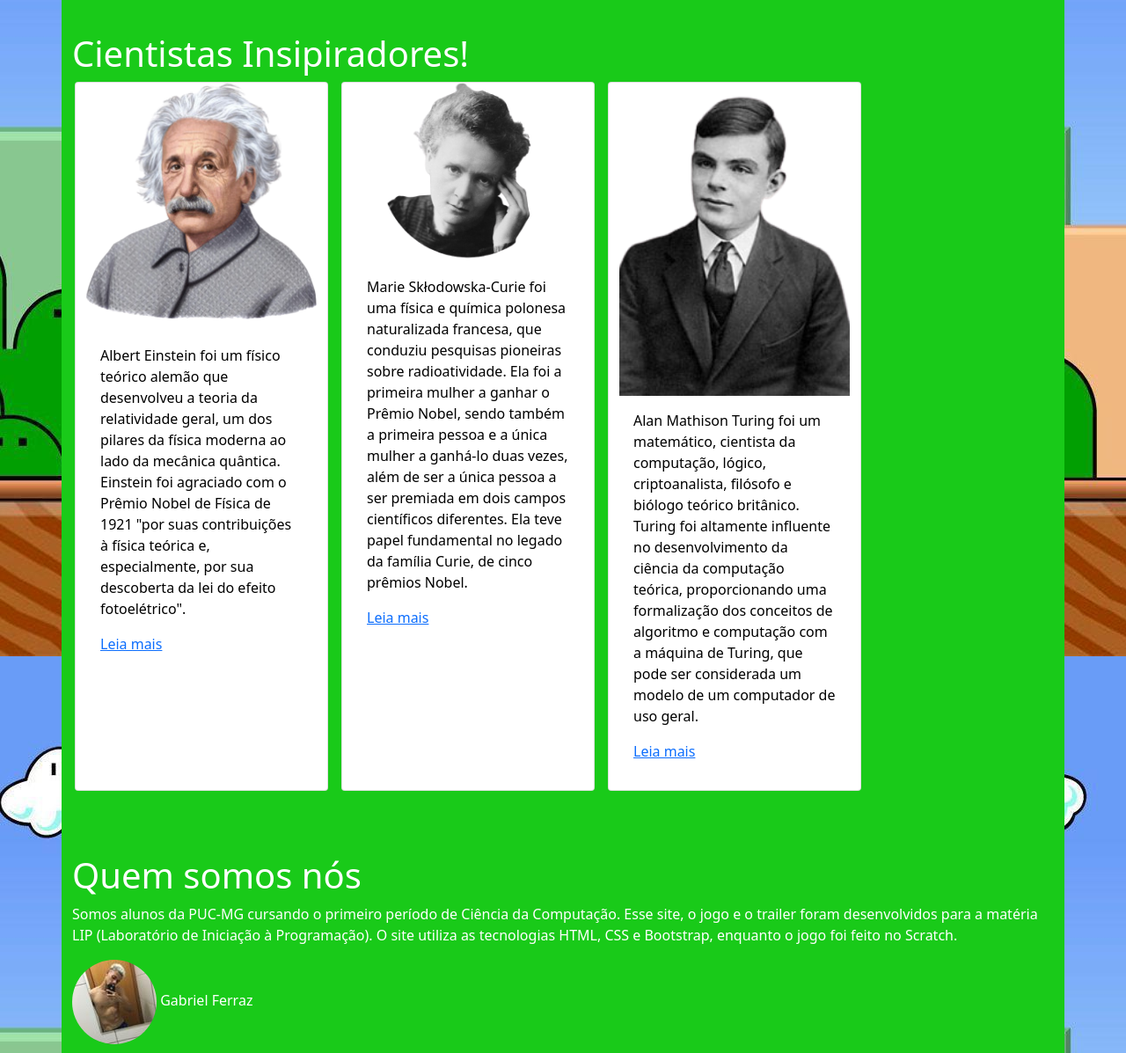
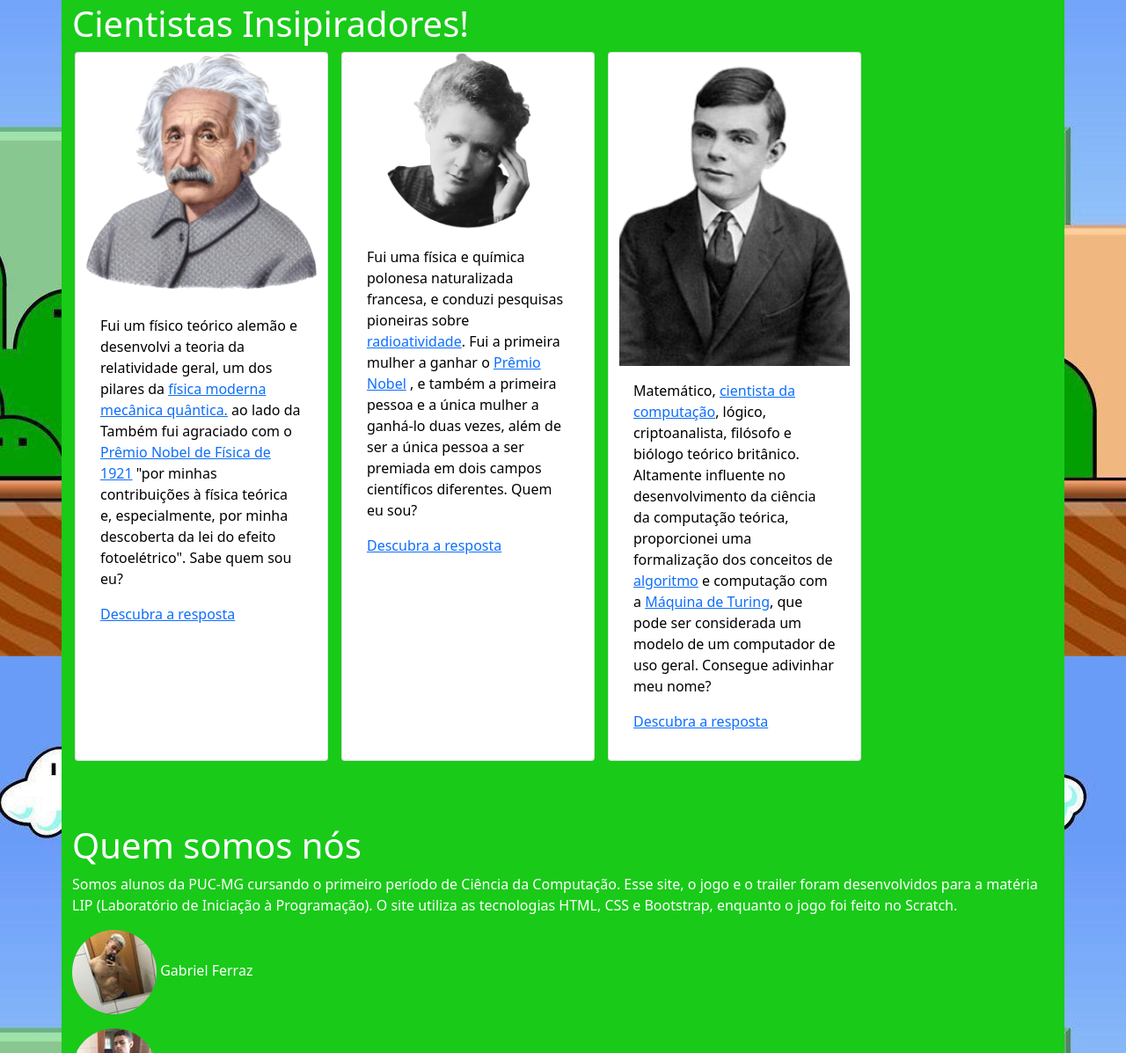
Before and after one commit to samuelincoln1/siteScratchGame, a plain HTML site: page index.html in a window 1280 px wide. Shown: the part 1302-2499 px from the top of the page at 88% size. Drawn offline with nearby package versions, Linux system fonts and the light colour scheme.

Commit message:
Adicionando melhorias

```diff
--- a/index.html
+++ b/index.html
@@ -19,13 +19,25 @@
             <h1>SUPER MÁRIO MULTIPLAYER GAME!</h1>
         </div>
 
-        <div class="trailer">
-            <h1>Trailer</h1>
-            <iframe width="560" height="315" src="https://www.youtube.com/embed/tFehtflc3l0"
-                title="YouTube video player" frameborder="0"
-                allow="accelerometer; autoplay; clipboard-write; encrypted-media; gyroscope; picture-in-picture"
-                allowfullscreen></iframe>
+        <div class="row videos">
+            <div class="teaser col-6">
+                <h1>Teaser</h1>
+                <iframe width="500" height="281" src="https://www.youtube.com/embed/7IJkAO5UdEg"
+                    title="YouTube video player" frameborder="0"
+                    allow="accelerometer; autoplay; clipboard-write; encrypted-media; gyroscope; picture-in-picture"
+                    allowfullscreen></iframe>
+            </div>
+
+            <div class="gameplay col-6">
+                <h1>Gameplay comentada</h1>
+                <iframe width="500" height="281" src="https://www.youtube.com/embed/eWe48lKDaQw"
+                    title="YouTube video player" frameborder="0"
+                    allow="accelerometer; autoplay; clipboard-write; encrypted-media; gyroscope; picture-in-picture"
+                    allowfullscreen></iframe>
+            </div>
         </div>
+
+
         <br><br><br>
         <div class="row sobre">
             <h1>Sobre o jogo</h1>
@@ -46,12 +58,17 @@
             <div class="card" style="width: 18rem;">
                 <img class="card-img-top" src="img/einstein-removebg-preview.png" alt="Card image cap">
                 <div class="card-body">
-                    <p class="card-text">Albert Einstein foi um físico teórico alemão que desenvolveu a teoria da
-                        relatividade geral, um dos pilares da física moderna ao lado da mecânica quântica.
-                        Einstein foi agraciado com o Prêmio Nobel de Física de 1921 "por suas contribuições à física
-                        teórica e, especialmente, por sua descoberta da lei do efeito fotoelétrico".
+                    <p class="card-text">Fui um físico teórico alemão e desenvolvi a teoria da
+                        relatividade geral, um dos pilares da <a  target="_blank"
+                            href="https://pt.wikipedia.org/wiki/F%C3%ADsica_moderna">física moderna</a> <a  target="_blank"
+                            href="https://pt.wikipedia.org/wiki/Mec%C3%A2nica_qu%C3%A2ntica#:~:text=A%20mec%C3%A2nica%20qu%C3%A2ntica%20(tamb%C3%A9m%20conhecida,pr%C3%B3tons%20e%20de%20outras%20part%C3%ADculas">
+                            mecânica quântica.</a> ao lado da
+                        Também fui agraciado com o <a  target="_blank"
+                            href="https://www3.unicentro.br/petfisica/2017/10/11/premio-nobel-em-fisica-1921/">Prêmio
+                            Nobel de Física de 1921</a> "por minhas contribuições à física
+                        teórica e, especialmente, por minha descoberta da lei do efeito fotoelétrico". Sabe quem sou eu?
                     </p>
-                    <p><a href="https://pt.wikipedia.org/wiki/Albert_Einstein">Leia mais</a></p>
+                    <p><a  target="_blank" href="https://pt.wikipedia.org/wiki/Albert_Einstein">Descubra a resposta</a></p>
                 </div>
 
             </div>
@@ -60,25 +77,31 @@
                     src="img/kisspng-marie-curie-the-discovery-of-radium-pierre-and-mar-pierreandmariecurie-university-5b076951c09073.2749839615272123697888-removebg-preview.png"
                     alt="Card image cap">
                 <div class="card-body">
-                    <p class="card-text">Marie Skłodowska-Curie foi uma física e química polonesa naturalizada francesa,
-                        que conduziu pesquisas pioneiras sobre radioatividade. Ela foi a primeira mulher a ganhar o
-                        Prêmio Nobel, sendo também a primeira pessoa e a única mulher a ganhá-lo duas vezes, além de ser
-                        a única pessoa a ser premiada em dois campos científicos diferentes. Ela teve papel fundamental
-                        no legado da família Curie, de cinco prêmios Nobel.
+                    <p class="card-text">Fui uma física e química polonesa naturalizada francesa,
+                        e conduzi pesquisas pioneiras sobre <a  target="_blank"
+                            href="https://pt.wikipedia.org/wiki/Radioatividade">radioatividade</a>. Fui a primeira
+                        mulher a ganhar o
+                        <a href="https://pt.wikipedia.org/wiki/Pr%C3%AAmio_Nobel" target="_blank">Prêmio Nobel</a> , e também a primeira
+                        pessoa e a única mulher a ganhá-lo duas vezes, além de ser
+                        a única pessoa a ser premiada em dois campos científicos diferentes. Quem eu sou?
                     </p>
-                    <p><a href="https://pt.wikipedia.org/wiki/Marie_Curie">Leia mais</a></p>
+                    <p><a  target="_blank" href="https://pt.wikipedia.org/wiki/Marie_Curie">Descubra a resposta</a></p>
                 </div>
             </div>
             <div class="card" style="width: 18rem;">
                 <img class="card-img-top" src="img/200px-Alan_Turing_Aged_16-removebg-preview.png" alt="Card image cap">
                 <div class="card-body">
-                    <p class="card-text">Alan Mathison Turing foi um matemático, cientista da computação, lógico,
-                        criptoanalista, filósofo e biólogo teórico britânico. Turing foi altamente influente no
-                        desenvolvimento da ciência da computação teórica, proporcionando uma formalização dos conceitos
-                        de algoritmo e computação com a máquina de Turing, que pode ser considerada um modelo de um
-                        computador de uso geral.
+                    <p class="card-text">Matemático, <a  target="_blank"
+                            href="https://pt.wikipedia.org/wiki/Ci%C3%AAncia_da_computa%C3%A7%C3%A3o"> cientista da
+                            computação</a>, lógico,
+                        criptoanalista, filósofo e biólogo teórico britânico. Altamente influente no
+                        desenvolvimento da ciência da computação teórica, proporcionei uma formalização dos conceitos
+                        de <a  target="_blank" href="https://pt.wikipedia.org/wiki/Algoritmo">algoritmo</a> e computação com a <a
+                            href="https://pt.wikipedia.org/wiki/M%C3%A1quina_de_Turing"  target="_blank">Máquina de Turing</a>, que pode
+                        ser considerada um modelo de um
+                        computador de uso geral. Consegue adivinhar meu nome?
                     </p>
-                    <p><a href="https://pt.wikipedia.org/wiki/Alan_Turing">Leia mais</a></p>
+                    <p><a  target="_blank" href="https://pt.wikipedia.org/wiki/Alan_Turing">Descubra a resposta</a></p>
 
                 </div>
             </div>
@@ -100,20 +123,6 @@
         </div>
     </div>
 
-
-
-
-
-
-
-
-
-
-
-
-
-
-
     <script src="https://code.jquery.com/jquery-3.3.1.slim.min.js"
         integrity="sha384-q8i/X+965DzO0rT7abK41JStQIAqVgRVzpbzo5smXKp4YfRvH+8abtTE1Pi6jizo" crossorigin="anonymous">
     </script>
```
